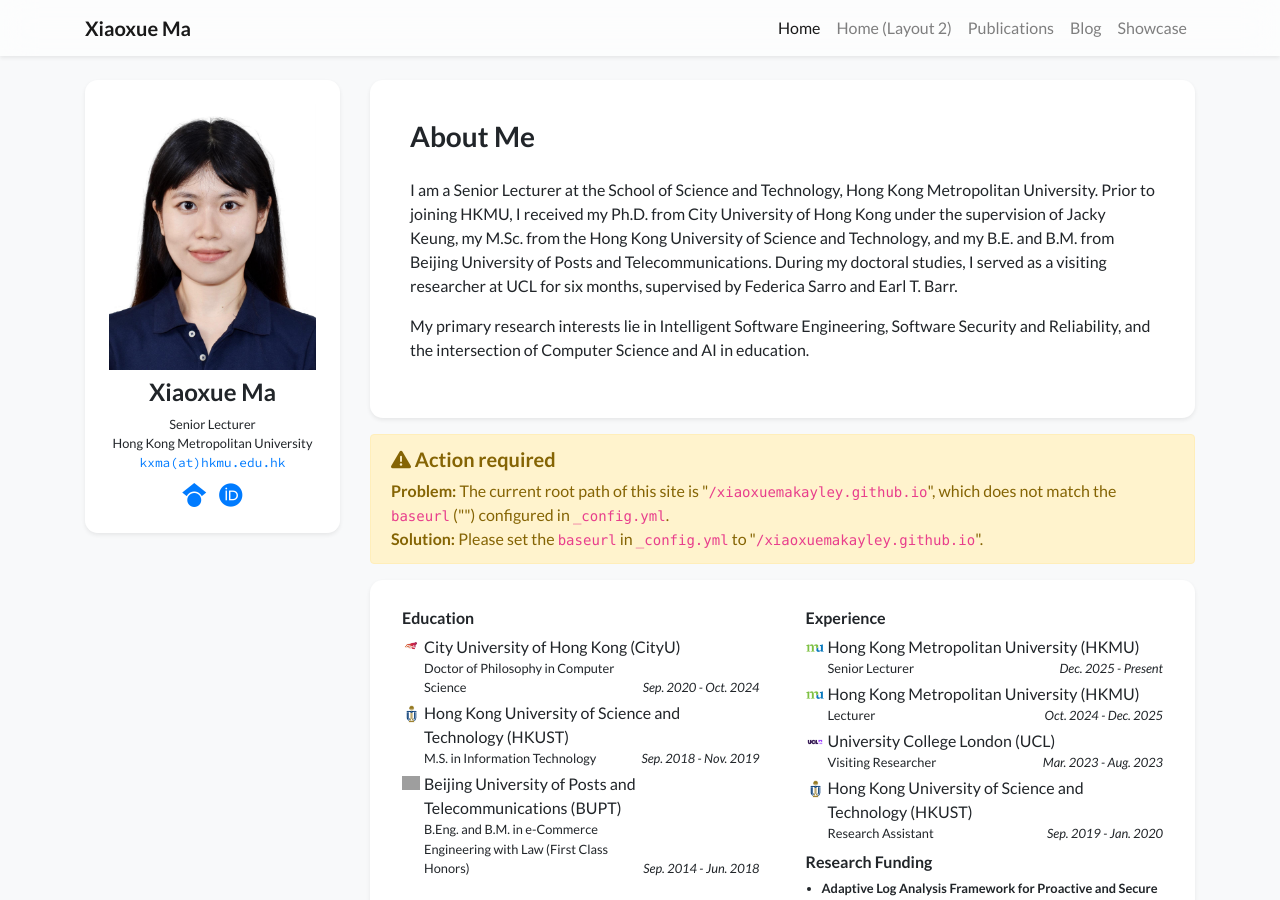
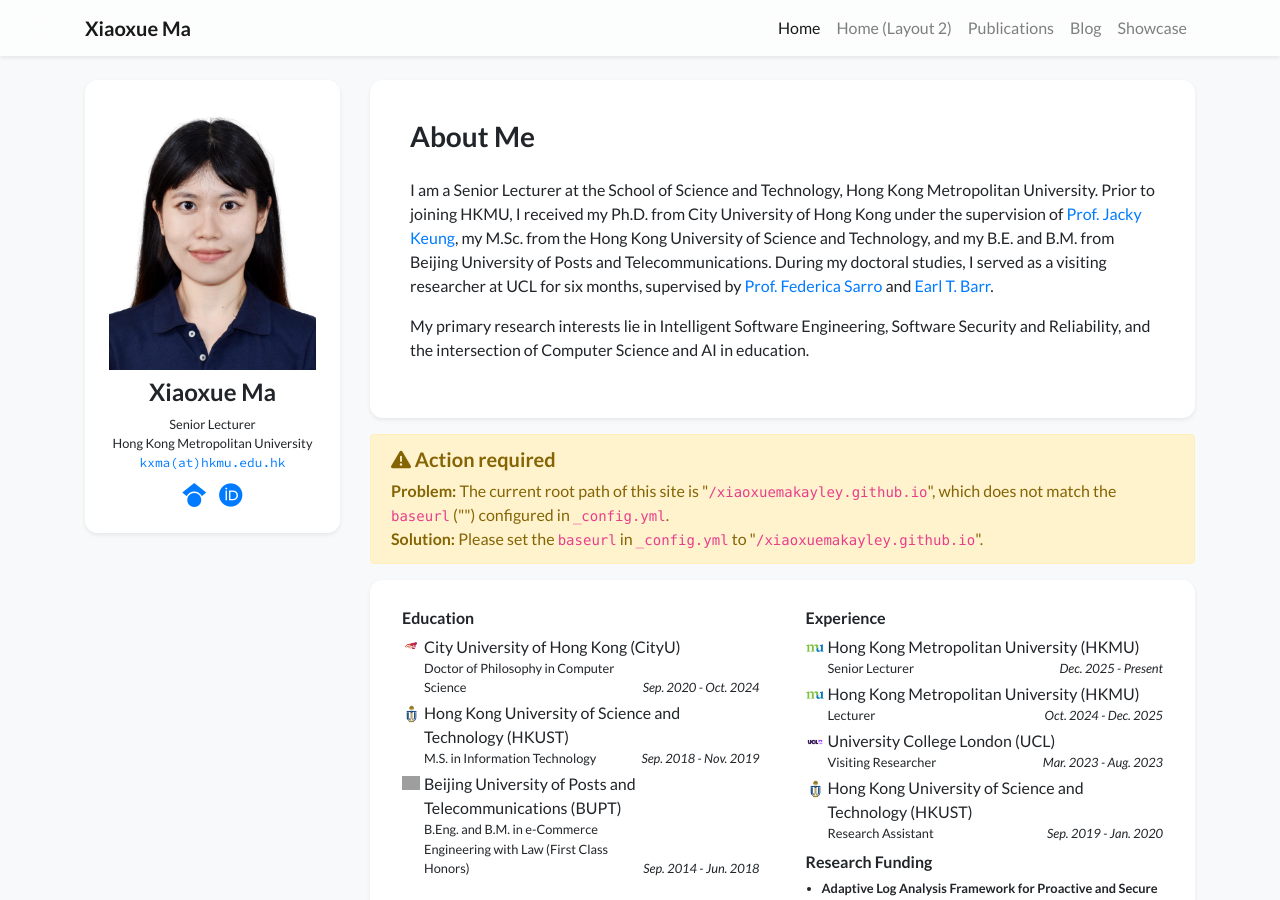
Before and after one commit to xiaoxuemakayley/xiaoxuemakayley.github.io, a Jekyll site: the page built from index.html, in a window 1280 px wide and 900 px high. Built offline with Jekyll 4.4.1, drawn with Linux system fonts in a browser that asks for light colours; nearby versions of some CDN libraries; a style sheet for code colours, icons or effects is not loaded; grey boxes are pictures that could not be loaded.

Commit message:
Update profile.yml

```diff
--- a/_data/profile.yml
+++ b/_data/profile.yml
@@ -20,11 +20,13 @@
 short_bio: >-
   <p>
     I am a Senior Lecturer at the School of Science and Technology, Hong Kong Metropolitan University.
-    Prior to joining HKMU, I received my Ph.D. from City University of Hong Kong under the supervision of Jacky Keung,
+    Prior to joining HKMU, I received my Ph.D. from City University of Hong Kong under the supervision of
+    <a href="https://scholars.cityu.edu.hk/en/persons/jwkeung/" target="_blank">Prof. Jacky Keung</a>,
     my M.Sc. from the Hong Kong University of Science and Technology,
     and my B.E. and B.M. from Beijing University of Posts and Telecommunications.
     During my doctoral studies, I served as a visiting researcher at UCL for six months,
-    supervised by Federica Sarro and Earl T. Barr.
+    supervised by <a href="http://www0.cs.ucl.ac.uk/staff/F.Sarro/" target="_blank">Prof. Federica Sarro</a> and
+    <a href="https://earlbarr.com/" target="_blank">Earl T. Barr</a>.
   </p>
   <p>
   My primary research interests lie in Intelligent Software Engineering,
```
